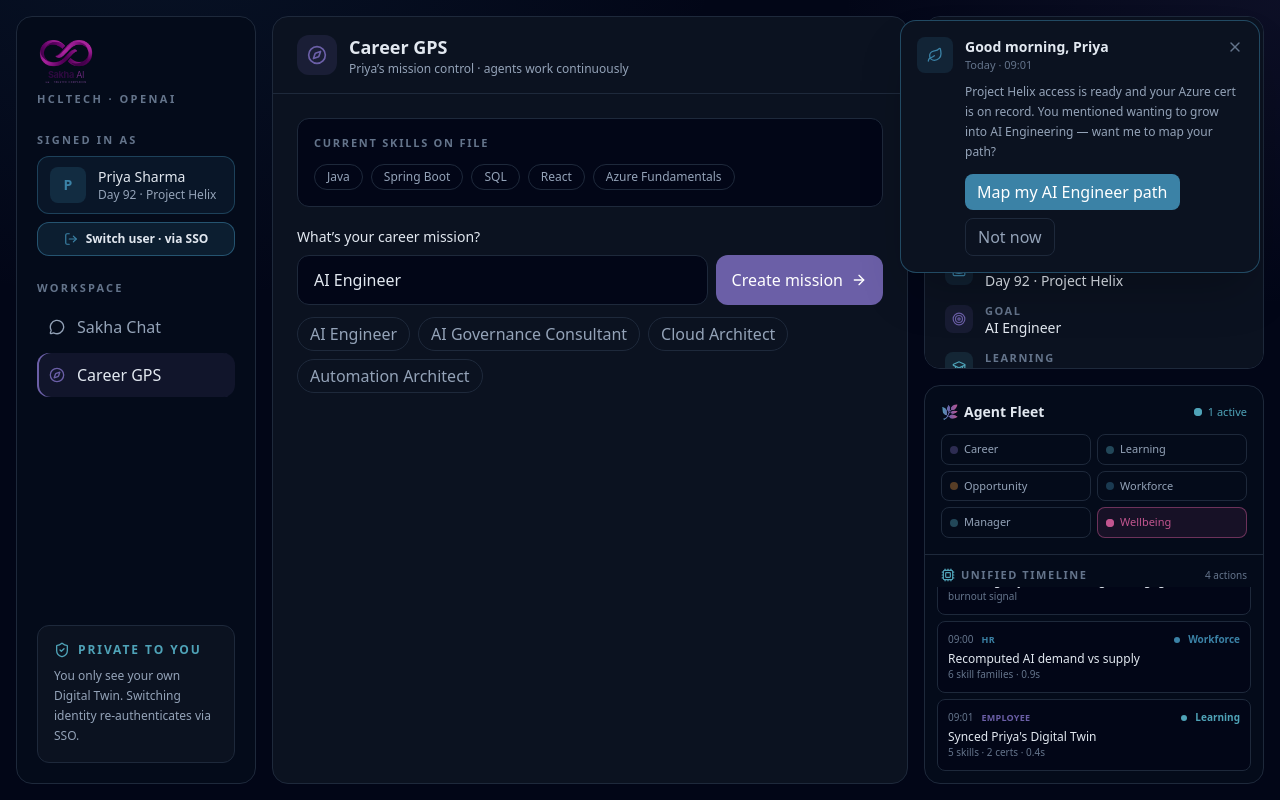
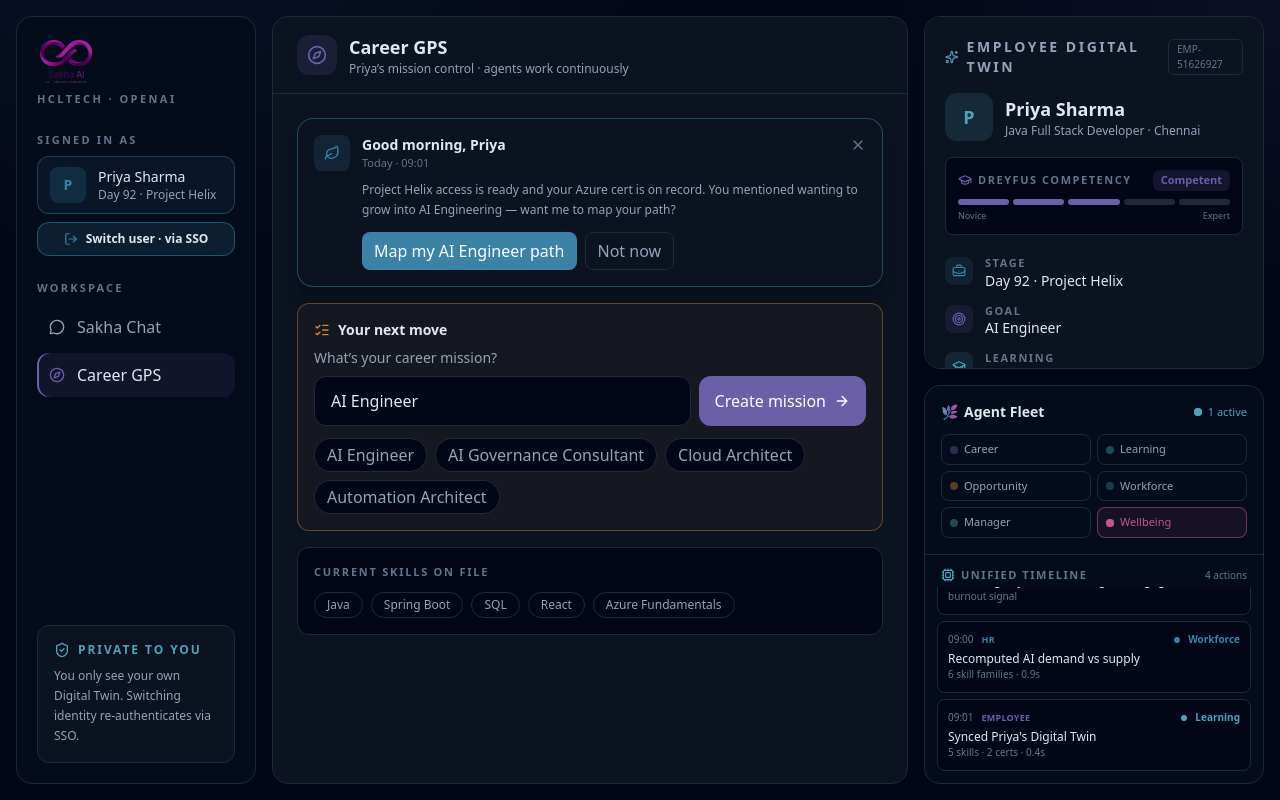
Before and after one commit to rajsrinivas-74/sakhaai, a Next.js app: page /app in a window 1280 px wide. Both pictures are taken after a click on the button "Career GPS". Built offline with nearby package versions, Linux system fonts and the light colour scheme.

Commit message:
fix: embed proactive notification in career next-move block

```diff
--- a/src/components/CareerGps.tsx
+++ b/src/components/CareerGps.tsx
@@ -2,11 +2,12 @@
 
 import { useEffect, useRef, useState } from "react";
 import { AnimatePresence, motion } from "framer-motion";
-import { ArrowRight, Compass, Leaf } from "lucide-react";
+import { ArrowRight, Compass, Leaf, ListChecks } from "lucide-react";
 import type { AgentId, CareerGpsResult, EmployeeTwin } from "@/types/sakha";
 import { ACCENT_HEX, accentRgba } from "@/lib/accents";
 import { AgentChip } from "@/components/AgentChip";
 import { MissionControl } from "@/components/MissionControl";
+import { ProactiveNotification } from "@/components/ProactiveNotification";
 
 type ReasoningStep = { agent: AgentId; text: string };
 
@@ -18,10 +19,22 @@
   twin,
   prefillGoal,
   onResult,
+  notif,
+  onNotifAction,
+  onNotifDismiss,
 }: {
   twin: EmployeeTwin;
   prefillGoal?: string | null;
   onResult: (result: CareerGpsResult) => void;
+  notif?: {
+    title: string;
+    time: string;
+    message: string;
+    tone: "welcome" | "urgent" | "gentle";
+    actions: { label: string }[];
+  } | null;
+  onNotifAction?: (label: string) => void;
+  onNotifDismiss?: () => void;
 }) {
   const [goal, setGoal] = useState(prefillGoal || twin.careerGoal);
   const [phase, setPhase] = useState<Phase>("idle");
@@ -133,23 +146,26 @@
         <AnimatePresence mode="wait">
           {phase === "idle" && (
             <motion.div key="idle" initial={{ opacity: 0 }} animate={{ opacity: 1 }} exit={{ opacity: 0 }}>
-              <div className="rounded-xl border border-[var(--border)] bg-[var(--bg)] p-4">
-                <p className="text-[11px] font-semibold uppercase tracking-[0.16em] text-[var(--text-muted)]">
-                  Current skills on file
+              {notif && onNotifAction && onNotifDismiss && (
+                <div className="mb-4">
+                  <ProactiveNotification
+                    notif={notif}
+                    onAction={onNotifAction}
+                    onDismiss={onNotifDismiss}
+                  />
+                </div>
+              )}
+
+              {/* YOUR NEXT MOVE — set the mission (key action, pinned at top) */}
+              <div
+                className="rounded-xl border p-4"
+                style={{ borderColor: accentRgba("orange", 0.4), background: accentRgba("orange", 0.05) }}
+              >
+                <p className="flex items-center gap-2 text-sm font-semibold text-[var(--text-primary)]">
+                  <ListChecks className="h-4 w-4 text-[var(--ai-orange)]" />
+                  Your next move
                 </p>
-                <div className="mt-3 flex flex-wrap gap-2">
-                  {twin.skills.map((s) => (
-                    <span
-                      key={s}
-                      className="rounded-full border border-[var(--border)] px-3 py-1 text-xs text-[var(--text-secondary)]"
-                    >
-                      {s}
-                    </span>
-                  ))}
-                </div>
-              </div>
-
-              <label className="mt-5 block text-sm font-medium text-[var(--text-primary)]">
+                <label className="mt-2 block text-sm font-medium text-[var(--text-secondary)]">
                   What&rsquo;s your career mission?
                 </label>
                 <div className="mt-2 flex gap-2">
@@ -175,11 +191,29 @@
                     <button
                       key={g}
                       onClick={() => setGoal(g)}
-                    className="surface-hover rounded-full border border-[var(--border)] px-3 py-1 text-xs text-[var(--text-secondary)]"
+                      className="surface-hover rounded-full border border-[var(--border)] bg-[var(--bg)] px-3 py-1 text-xs text-[var(--text-secondary)]"
                     >
                       {g}
                     </button>
                   ))}
+                </div>
+              </div>
+
+              {/* Current skills on file */}
+              <div className="mt-4 rounded-xl border border-[var(--border)] bg-[var(--bg)] p-4">
+                <p className="text-[11px] font-semibold uppercase tracking-[0.16em] text-[var(--text-muted)]">
+                  Current skills on file
+                </p>
+                <div className="mt-3 flex flex-wrap gap-2">
+                  {twin.skills.map((s) => (
+                    <span
+                      key={s}
+                      className="rounded-full border border-[var(--border)] px-3 py-1 text-xs text-[var(--text-secondary)]"
+                    >
+                      {s}
+                    </span>
+                  ))}
+                </div>
               </div>
             </motion.div>
           )}
--- a/src/components/ProactiveNotification.tsx
+++ b/src/components/ProactiveNotification.tsx
@@ -30,7 +30,7 @@
           animate={{ opacity: 1, x: 0, y: 0 }}
           exit={{ opacity: 0, x: 28 }}
           transition={{ type: "spring", stiffness: 280, damping: 26 }}
-          className="surface fixed inset-x-3 bottom-3 z-50 p-4 shadow-2xl sm:inset-x-auto sm:bottom-auto sm:right-5 sm:top-5 sm:w-[min(92vw,360px)]"
+          className="surface p-4 shadow-xl"
           style={{ borderColor: accentRgba(accent, 0.5) }}
         >
           <div className="flex items-start gap-3">
--- a/src/components/SakhaApp.tsx
+++ b/src/components/SakhaApp.tsx
@@ -11,7 +11,6 @@
 import { DigitalTwin } from "@/components/DigitalTwin";
 import { AgentDock } from "@/components/AgentDock";
 import { LiveRail } from "@/components/LiveRail";
-import { ProactiveNotification } from "@/components/ProactiveNotification";
 import { personaById } from "@/data/personas";
 import { proactiveNotifications } from "@/data/notifications";
 import type { CareerGpsResult, PersonaId, ProactiveNotification as Notif } from "@/types/sakha";
@@ -128,7 +127,14 @@
               <div className="grid h-full min-h-0 gap-4 xl:grid-cols-[1fr_340px]">
                 <div className="min-h-0 max-lg:min-h-[72vh]">
                   {view === "career" ? (
-                    <CareerGps twin={twin} prefillGoal={careerPrefill} onResult={handleGpsResult} />
+                    <CareerGps
+                      twin={twin}
+                      prefillGoal={careerPrefill}
+                      onResult={handleGpsResult}
+                      notif={notif}
+                      onNotifAction={handleNotifAction}
+                      onNotifDismiss={() => setNotif(null)}
+                    />
                   ) : (
                     <SakhaChat twin={twin} onNavigateCareer={navigateCareer} />
                   )}
@@ -151,14 +157,6 @@
       <div className="xl:hidden">
         <AgentDock />
       </div>
-
-      {isEmployee && (
-        <ProactiveNotification
-          notif={notif}
-          onAction={handleNotifAction}
-          onDismiss={() => setNotif(null)}
-        />
-      )}
 
       {/* Mobile-only Digital Twin slide-over */}
       <AnimatePresence>
```
Lines whose indentation alone changed are shown as unchanged.
